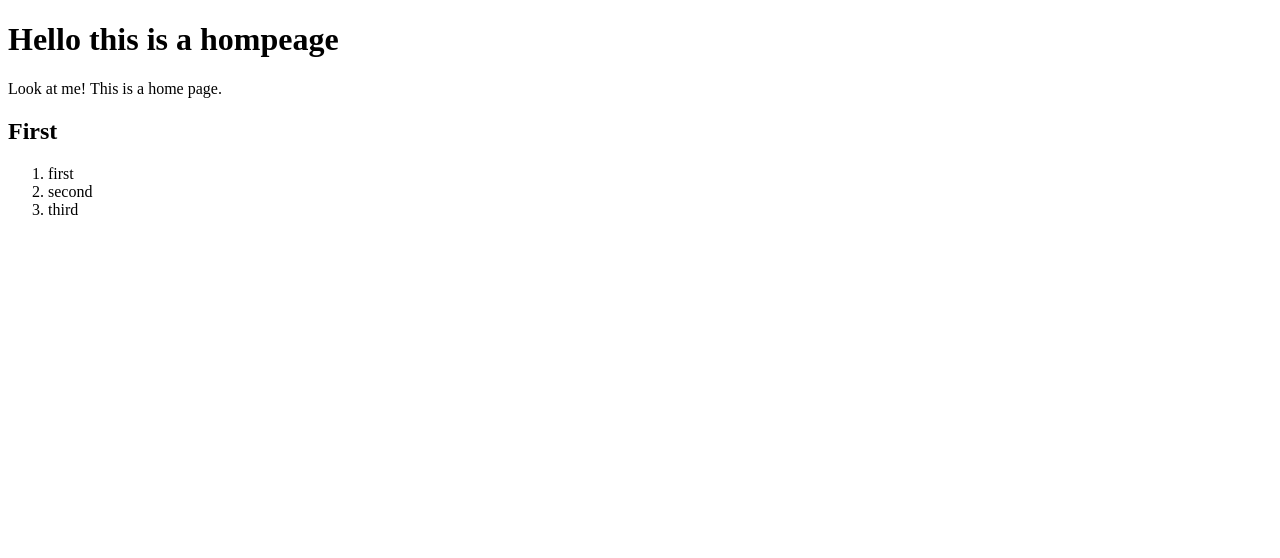
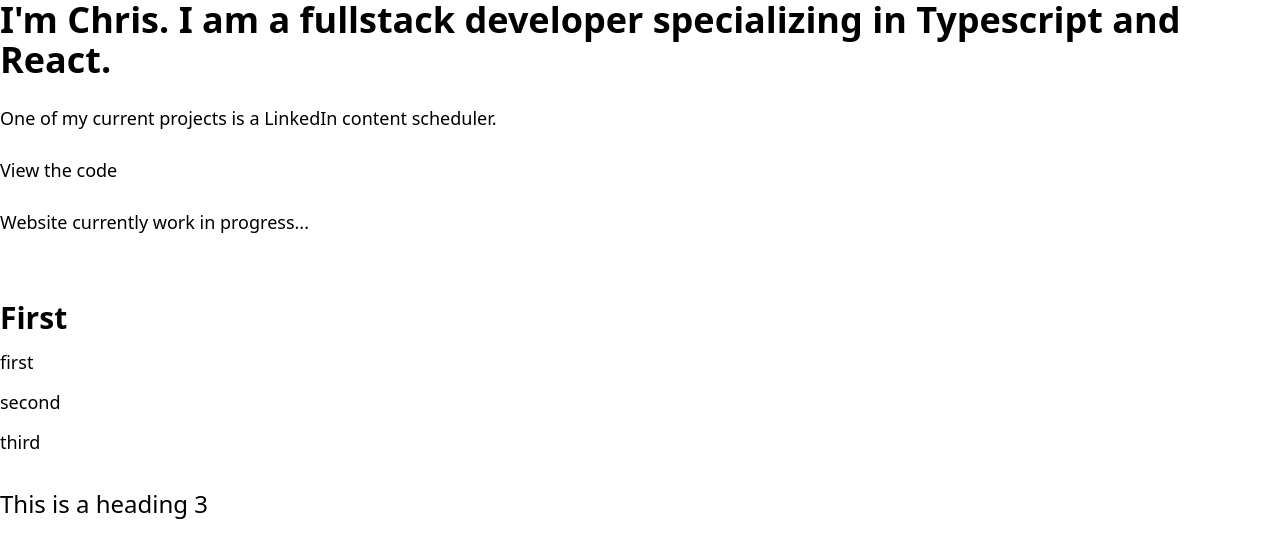
Before and after one commit to christopherklint97/portfolio, a Next.js app: page / in a window 1280 px wide. Shown: the top 558 px of the page. Built offline with nearby package versions, Linux system fonts and the light colour scheme.

Commit message:
feat: add tailwindcss

```diff
--- a/src/pages/_app.tsx
+++ b/src/pages/_app.tsx
@@ -1,5 +1,5 @@
 import type { AppProps } from "next/app";
-import "tailwindcss/tailwind.css";
+import "../styles.css";
 
 function MyApp({ Component, pageProps }: AppProps) {
   return <Component {...pageProps} />;
--- a/src/pages/index.mdx
+++ b/src/pages/index.mdx
@@ -1,9 +1,15 @@
-# Hello this is a hompeage
+# I'm Chris. I am a fullstack developer specializing in Typescript and React.
 
-Look at me! This is a home page.
+One of my current projects is a LinkedIn content scheduler.
+
+[View the code](https://github.com/christopherklint97)
+
+[Website currently work in progress...]()
 
 ## First
 
 1. first
 2. second
 3. third
+
+### This is a heading 3
--- /dev/null
+++ b/src/styles.css
@@ -0,0 +1,22 @@
+@tailwind base;
+@tailwind components;
+@tailwind utilities;
+
+@layer base {
+  h1 {
+    @apply text-4xl font-semibold;
+  }
+  h2 {
+    @apply mt-16 text-3xl font-semibold;
+  }
+  h3 {
+    @apply mt-8 text-2xl font-medium;
+  }
+  p,
+  a {
+    @apply mt-6 text-lg;
+  }
+  li {
+    @apply mt-3 text-lg;
+  }
+}
```
